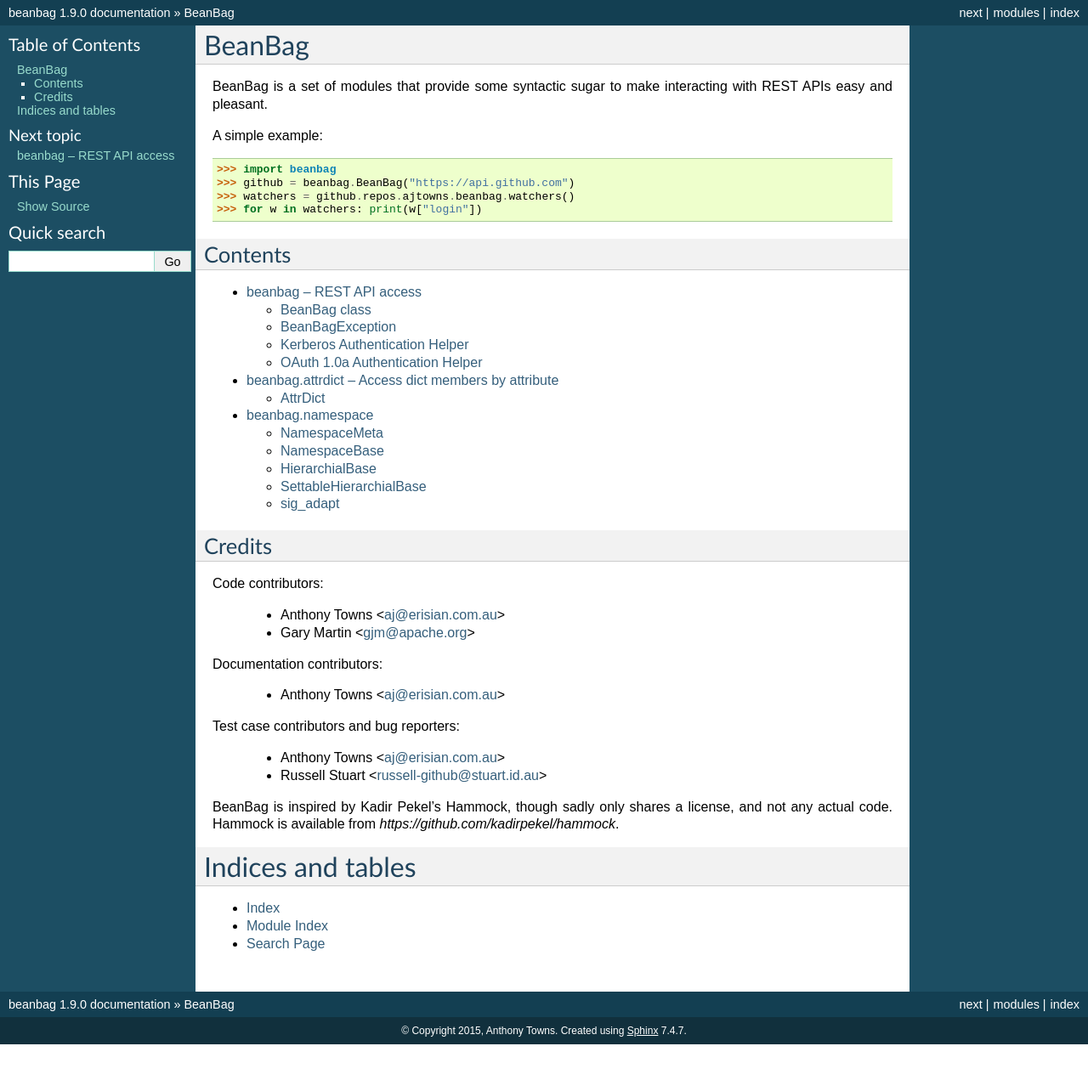
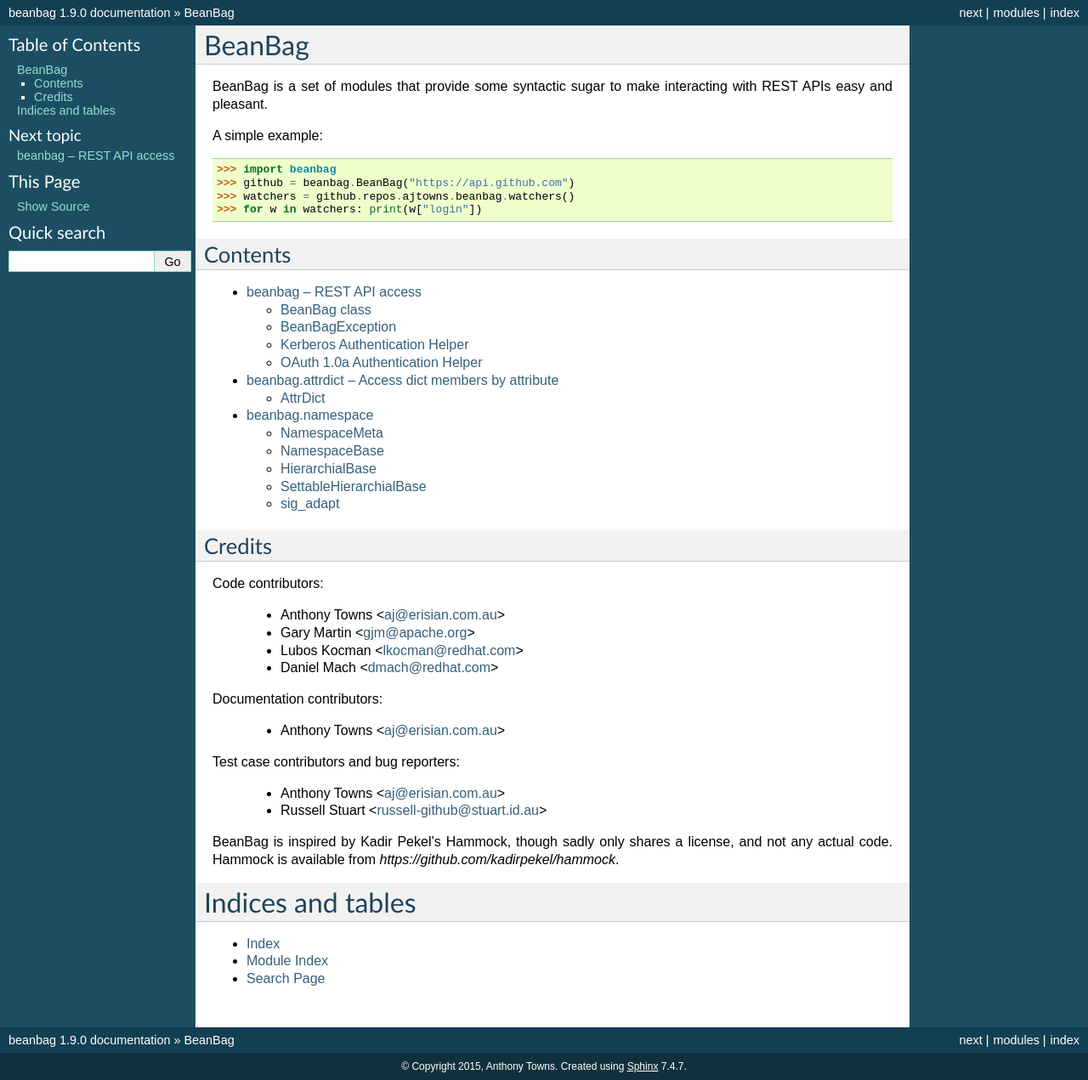
Before and after one commit to ajtowns/beanbag, a Sphinx documentation site: the page built from docs/index.rst, in a window 1280 px wide. Shown: the whole page at 85% size. Built offline with Sphinx 7.4.7, drawn with Linux system fonts in a browser that asks for light colours; before the commit the page ends 1229 px from its top, so only the background shows below that.

Commit message:
update credits

```diff
--- a/docs/index.rst
+++ b/docs/index.rst
@@ -37,6 +37,8 @@
 
  - Anthony Towns <aj@erisian.com.au>
  - Gary Martin <gjm@apache.org>
+ - Lubos Kocman <lkocman@redhat.com>
+ - Daniel Mach <dmach@redhat.com>
 
 Documentation contributors:
 
```
